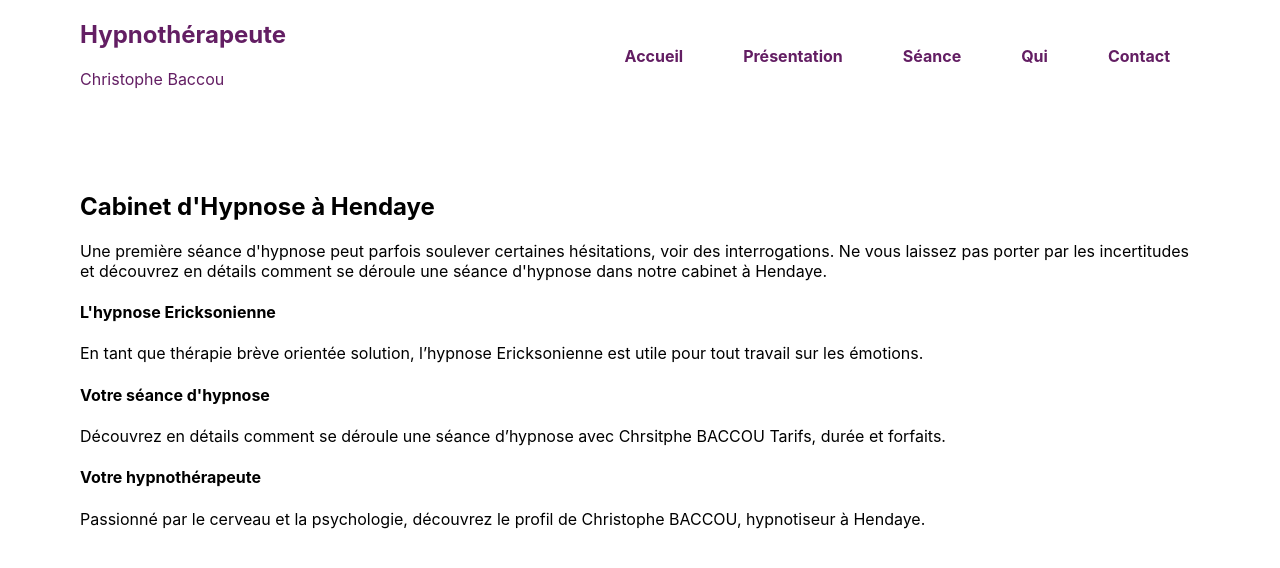
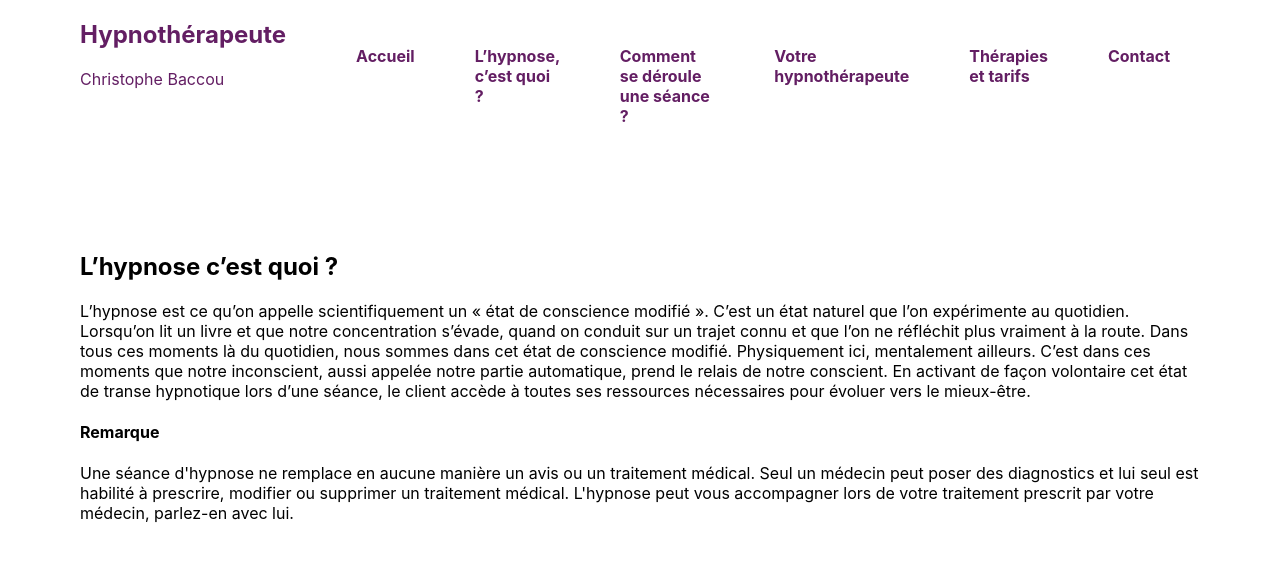
Before and after one commit to nicoriera/hypnose-frontend, a React (Create React App) app: page /presentation in a window 1280 px wide. Shown: the top 568 px of the page. Built offline with nearby package versions, Linux system fonts and the light colour scheme.

Commit message:
add page therapies and update text

```diff
--- a/src/App.js
+++ b/src/App.js
@@ -7,6 +7,7 @@ import Accueil from "./pages/Accueil";
 import Qui from "./pages/Qui";
 import Seance from "./pages/Seance";
 import Presentation from "./pages/Presentation";
+import Therapies from "./pages/Therapies";
 import Contact from "./pages/Contact";
 
 function App() {
@@ -18,6 +19,9 @@ function App() {
           <Switch>
             <Route path="/contact">
               <Contact />
+            </Route>
+            <Route path="/therapies">
+              <Therapies />
             </Route>
             <Route path="/qui">
               <Qui />
--- a/src/components/Navbar.js
+++ b/src/components/Navbar.js
@@ -12,17 +12,22 @@ const Navbar = () => {
         </li>
         <li>
           <Link className="link" to="/presentation">
-            Présentation
+            L’hypnose, c’est quoi ?
           </Link>
         </li>
         <li>
           <Link className="link" to="/seance">
-            Séance
+            Comment se déroule une séance ?
           </Link>
         </li>
         <li>
           <Link className="link" to="/qui">
-            Qui
+            Votre hypnothérapeute
+          </Link>
+        </li>
+        <li>
+          <Link className="link" to="/therapies">
+            Thérapies et tarifs
           </Link>
         </li>
         <li>
--- a/src/pages/Contact.js
+++ b/src/pages/Contact.js
@@ -27,20 +27,31 @@ const Contact = () => {
         <div className="infos-contact">
           <div className="info-christophe">
             <h4>Christophe BACCOU</h4>
-            <p>Formation à l'IFH (institut français d'hypnose) à Bordeaux</p>
+            <p>
+              Formé à l’hypnose Ericksonnienne et à la PNL (Programmation Neuro
+              Linguistique) au sein de l’école de psychotéraphie Psynapse
+              (Institut Européen reconnu par le World Hypnosis Organization
+              (WHO)), je suis également diplômé de la spécialité gestion du
+              poids et arrêt du tabac.
+            </p>
           </div>
 
           <div className="info-consultation">
             <h4>Consultations</h4>
             <p>
-              Durant le confinement du au COVID, possibilité de séance par
-              visioconférence.
+              Installé sur Hendaye au 14 boulevard Charles de Gaulle, je vous
+              reçois sur rendez-vous les lundi, mardi, mercredi, jeudi et samedi
+              matin.
+            </p>
+            <p>
+              Parking gratuit à Gaztelu Zahar (140 mètres) Bus n°3 – Arrêt Ville
+              (70 mètres) Bus n°33-35-37 – Arrêt Mairie (220 mètres)
             </p>
             <div>Hendaye</div>
-            <div>7 impasse Saint Paul</div>
+            <div>14 boulevard Charles de Gaulle</div>
             <div>64700 HENDAYE</div>
-            <div>Tél. 06 12 34 56 78</div>
-            <div>contact@chris-hypnose.fr</div>
+            <div>Tél. 06 xx xx xx xx</div>
+            <div>contact@xxxxx.fr</div>
           </div>
         </div>
 
--- a/src/pages/Presentation.js
+++ b/src/pages/Presentation.js
@@ -3,32 +3,28 @@ import React from "react";
 const Presentation = () => {
   return (
     <div>
-      <h2>Cabinet d'Hypnose à Hendaye</h2>
+      <h2>L’hypnose c’est quoi ?</h2>
       <p>
-        Une première séance d'hypnose peut parfois soulever certaines
-        hésitations, voir des interrogations. Ne vous laissez pas porter par les
-        incertitudes et découvrez en détails comment se déroule une séance
-        d'hypnose dans notre cabinet à Hendaye.
+        L’hypnose est ce qu’on appelle scientifiquement un « état de conscience
+        modifié ». C’est un état naturel que l’on expérimente au quotidien.
+        Lorsqu’on lit un livre et que notre concentration s’évade, quand on
+        conduit sur un trajet connu et que l’on ne réfléchit plus vraiment à la
+        route. Dans tous ces moments là du quotidien, nous sommes dans cet état
+        de conscience modifié. Physiquement ici, mentalement ailleurs. C’est
+        dans ces moments que notre inconscient, aussi appelée notre partie
+        automatique, prend le relais de notre conscient. En activant de façon
+        volontaire cet état de transe hypnotique lors d’une séance, le client
+        accède à toutes ses ressources nécessaires pour évoluer vers le
+        mieux-être.
       </p>
       <div>
-        <h4>L'hypnose Ericksonienne</h4>
+        <h4>Remarque</h4>
         <p>
-          En tant que thérapie brève orientée solution, l’hypnose Ericksonienne
-          est utile pour tout travail sur les émotions.
-        </p>
-      </div>
-      <div>
-        <h4>Votre séance d'hypnose</h4>
-        <p>
-          Découvrez en détails comment se déroule une séance d’hypnose avec
-          Chrsitphe BACCOU Tarifs, durée et forfaits.
-        </p>
-      </div>
-      <div>
-        <h4>Votre hypnothérapeute</h4>
-        <p>
-          Passionné par le cerveau et la psychologie, découvrez le profil de
-          Christophe BACCOU, hypnotiseur à Hendaye.
+          Une séance d'hypnose ne remplace en aucune manière un avis ou un
+          traitement médical. Seul un médecin peut poser des diagnostics et lui
+          seul est habilité à prescrire, modifier ou supprimer un traitement
+          médical. L'hypnose peut vous accompagner lors de votre traitement
+          prescrit par votre médecin, parlez-en avec lui.
         </p>
       </div>
     </div>
--- a/src/pages/Qui.js
+++ b/src/pages/Qui.js
@@ -1,7 +1,28 @@
 import React from "react";
 
 const Qui = () => {
-  return <div>Qui</div>;
+  return (
+    <div>
+      <h2>Votre hypnothérapeute</h2>
+      <p>
+        Le mystère qui entoure le fonctionnement du cerveau a toujours attiré ma
+        curiosité. Comment utiliser son potentiel au maximum ? Pourquoi
+        avons-nous tendance à nous créer nos propres problèmes ? Et comment
+        arrivons-nous à les résoudre ? Il y a plusieurs années, une proche
+        connaissance a expérimenté l’hypnose pour faire face à une phobie et
+        j’ai été le témoin privilégié de son changement. A partir de ce
+        moment-là, une partie de moi savait qu’un jour ou l’autre, je deviendrai
+        hypnothérapeute. Formé à l’hypnose Ericksonnienne et à la PNL
+        (Programmation Neuro Linguistique) au sein de l’école de psychotéraphie
+        Psynapse (Institut Européen reconnu par le World Hypnosis Organization
+        (WHO)), je suis également diplômé de la spécialité gestion du poids et
+        arrêt du tabac. Installé sur Hendaye au 14 boulevard Charles de Gaulle,
+        je vous reçois sur rendez-vous les lundi, mardi, mercredi, jeudi et
+        samedi matin. Parking gratuit à Gaztelu Zahar (140 mètres) Bus n°3 –
+        Arrêt Ville (70 mètres) Bus n°33-35-37 – Arrêt Mairie (220 mètres)
+      </p>
+    </div>
+  );
 };
 
 export default Qui;
--- a/src/pages/Seance.js
+++ b/src/pages/Seance.js
@@ -1,7 +1,46 @@
 import React from "react";
 
 const Seance = () => {
-  return <div>Séance</div>;
+  return (
+    <div>
+      <h2>Comment se déroule une séance ?</h2>
+      <p>
+        Contrairement à ce que laisse penser l’hypnose de spectacle, l’état
+        hypnotique ne plonge pas dans un sommeil profond. La personne a
+        conscience tout au long de la séance de ce qu’il se passe autour d’elle.
+        Elle peut décider en toute autonomie de sortir de l’état d’hypnose. Elle
+        peut aussi refuser certaines suggestions du thérapeute si celles-ci ne
+        sont pas en accord avec ses valeurs profondes. Le travail va commencer
+        en vous dès la prise de rendez-vous. Que vous preniez réserviez un
+        créneau par téléphone, message ou sur Doctolib, nous aurons un bref
+        échange avant notre première rencontre. Nous faisons connaissance et
+        vous m’exposerez votre demande. Je vous explique en quoi et comment je
+        vais vous accompagner. Je vous donne les informations utiles à votre
+        venue afin que votre séance soit uniquement dédiée à votre mieux-être.
+      </p>
+      <h3>Le jour J</h3>
+      <p>
+        Nous démarrerons par une phase d’entretien afin de clarifier votre
+        demande. En effet, depuis notre conversation celle-ci aura pu murir et
+        évoluer. Il est parfois difficile d’avoir une formulation précise de son
+        envie. Nous travaillerons sur ce point. En effet, plus l’objectif est
+        précis, plus les résultats seront probants. Puis, guidé par le son de ma
+        voix, vous glisserez vers l’état d’hypnose. Vous accéderez ainsi à vos
+        ressources intérieures, celles allant vous permettre d’atteindre les
+        changements désirés.
+      </p>
+      <h3>Après la séance</h3>
+      <p>
+        L’hypnose Ericksonnienne est une thérapie brève dans laquelle vous êtes
+        l’acteur.rice de votre propre changement. Les séances, s’il y en a
+        plusieurs, sont généralement espacées de quelques jours/ semaines afin
+        de vous laisser le temps d’intégrer les changements. Je reste
+        disponible, par mail ou téléphone, après ou entre vos séances si vous
+        avez des questions ou des ressentis que vous souhaitez partager avec
+        moi.
+      </p>
+    </div>
+  );
 };
 
 export default Seance;
--- /dev/null
+++ b/src/pages/Therapies.js
@@ -0,0 +1,7 @@
+import React from "react";
+
+const Therapies = () => {
+  return <div>Thérapies</div>;
+};
+
+export default Therapies;
```
